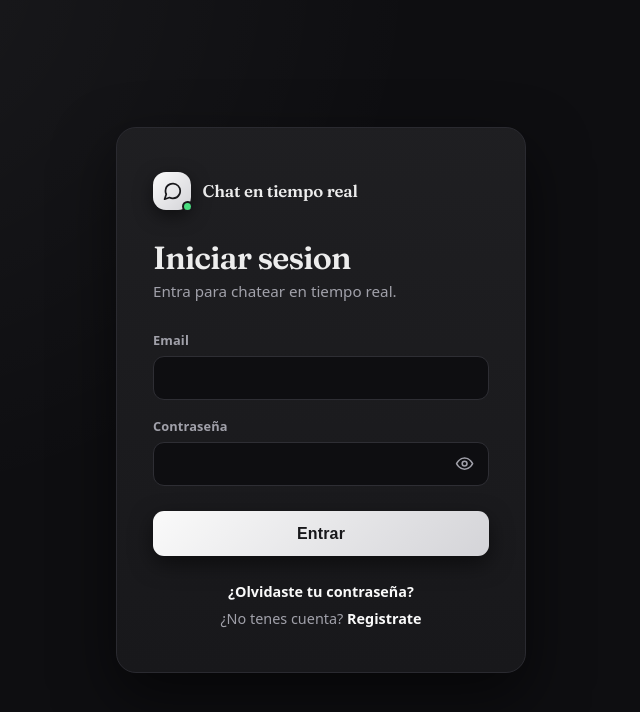
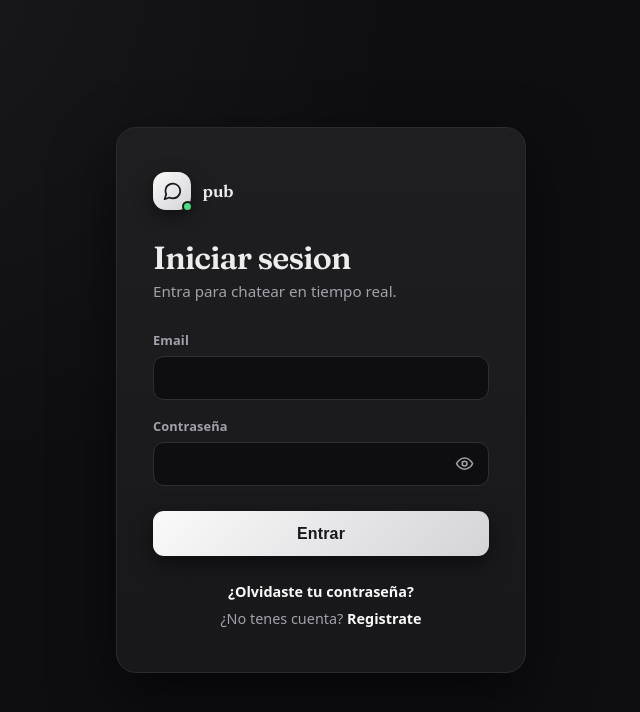
Before and after one commit to Mickaell22/chat-client, a React (Vite) app: page /login in a window 1280 px wide. Shown: the top 712 px of the page, without its empty margins (319-959 px from the left). Built offline with nearby package versions, Linux system fonts and the light colour scheme; no server answers.

Commit message:
style: renombrar marca de chat en tiempo real a pub
Cambia el nombre visible del producto en el titulo, el header del chat
y el logo, manteniendo el nombre academico del proyecto sin tocar.

```diff
--- a/index.html
+++ b/index.html
@@ -11,7 +11,7 @@
       href="https://fonts.googleapis.com/css2?family=Fraunces:opsz,wght@9..144,500;9..144,600;9..144,700&display=swap"
       rel="stylesheet"
     />
-    <title>Chat en tiempo real</title>
+    <title>pub</title>
   </head>
   <body>
     <div id="root"></div>
--- a/src/components/Brand.jsx
+++ b/src/components/Brand.jsx
@@ -9,7 +9,7 @@ export default function Brand() {
         </svg>
         <span className="brand-dot" />
       </span>
-      <span className="brand-name">Chat en tiempo real</span>
+      <span className="brand-name">pub</span>
     </div>
   );
 }
--- a/src/pages/Chat.jsx
+++ b/src/pages/Chat.jsx
@@ -175,7 +175,7 @@ export default function Chat() {
   return (
     <div className="chat">
       <header className="chat-bar">
-        <span className="chat-app">Chat en tiempo real</span>
+        <span className="chat-app">pub</span>
         <div className="chat-bar-user">
           <Link to="/profile" className="chat-me" title="Mi perfil">
             <Avatar user={user} size={32} />
```
Also changed, not shown: 1 other file (tests, documents, lock files or other folders).
